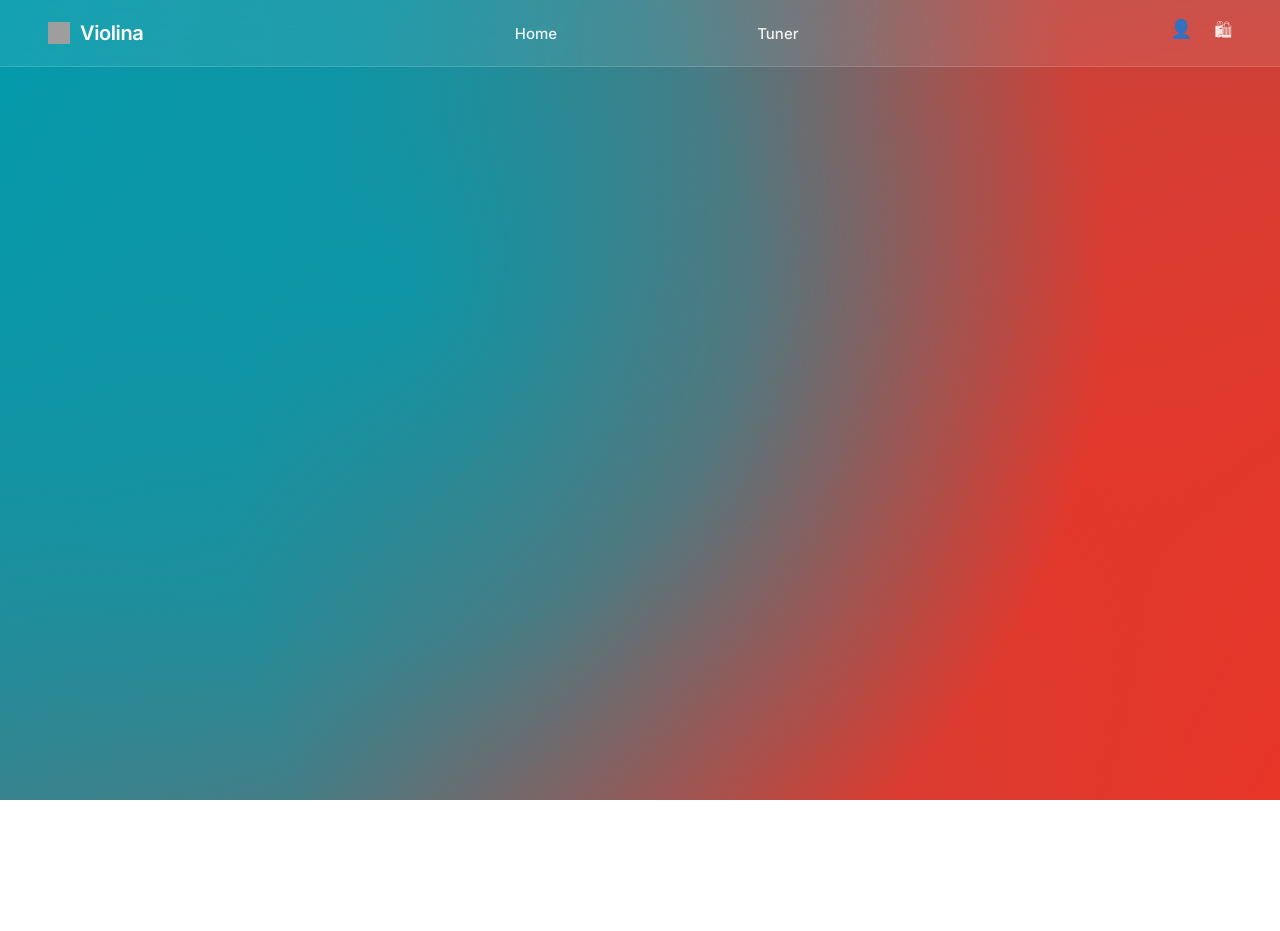
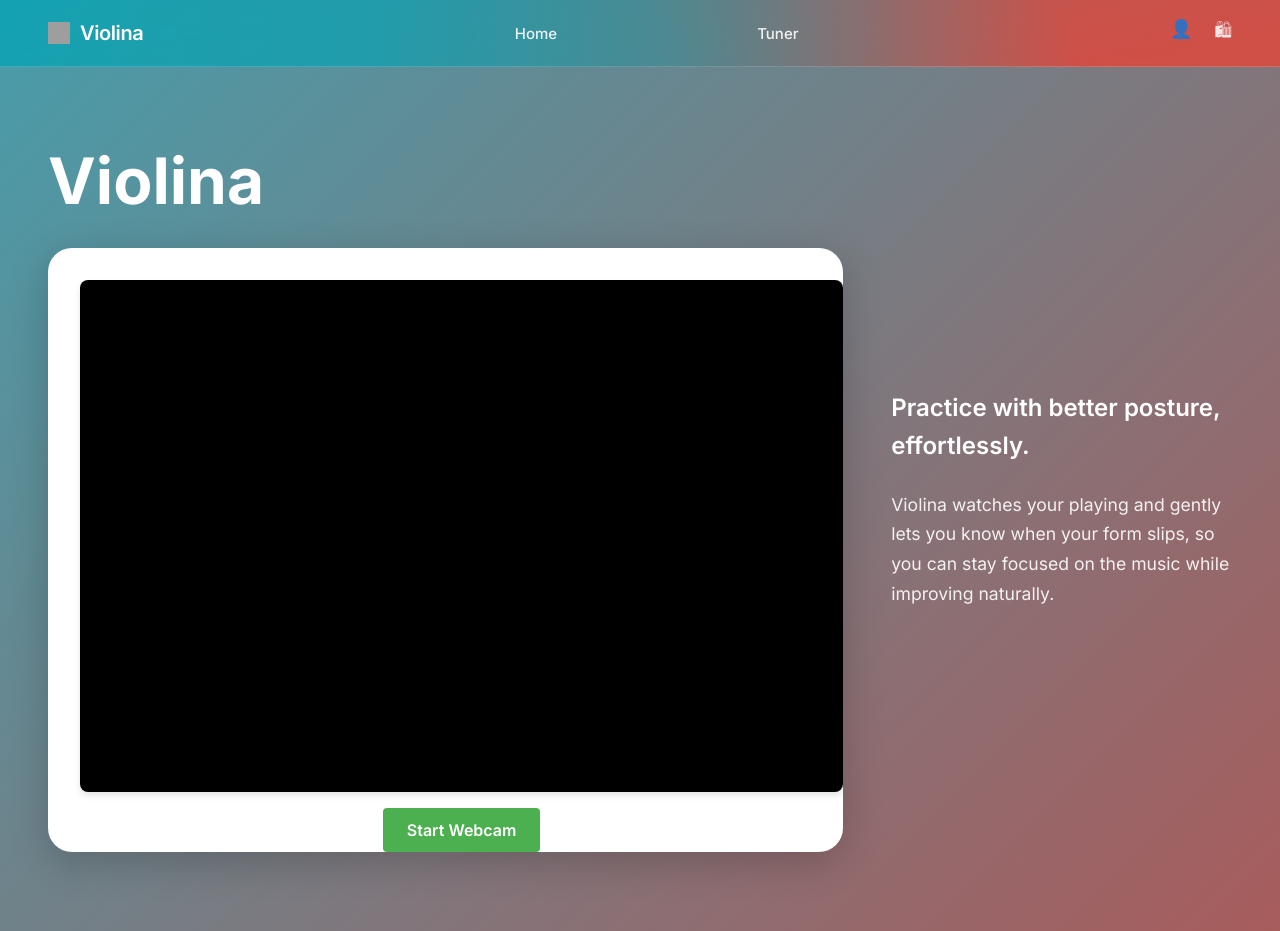
Before and after one commit to mekaeel-m/deltahacks2026, a React (Vite) app in the folder front-end/: page / in a window 1280 px wide. Before the commit the page ends 800 px from the top, so only its background shows below. Built offline with nearby package versions, Linux system fonts and the light colour scheme; grey boxes are pictures that could not be loaded.

Commit message:
added webcam, basic home page layout

```diff
--- /dev/null
+++ b/front-end/src/components/Webcam.jsx
@@ -0,0 +1,71 @@
+import { useEffect, useRef, useState } from 'react';
+import '../styles/Webcam.css';
+
+export default function Webcam() {
+  const videoRef = useRef(null);
+  const [isActive, setIsActive] = useState(false);
+  const streamRef = useRef(null);
+
+  const startWebcam = async () => {
+    try {
+      const stream = await navigator.mediaDevices.getUserMedia({
+        video: { width: { ideal: 1280 }, height: { ideal: 720 } },
+        audio: false,
+      });
+      streamRef.current = stream;
+      if (videoRef.current) {
+        videoRef.current.srcObject = stream;
+      }
+      setIsActive(true);
+    } catch (error) {
+      console.error('Error accessing webcam:', error);
+      alert('Unable to access webcam. Please check permissions.');
+    }
+  };
+
+  const stopWebcam = () => {
+    if (streamRef.current) {
+      streamRef.current.getTracks().forEach((track) => track.stop());
+      streamRef.current = null;
+    }
+    if (videoRef.current) {
+      videoRef.current.srcObject = null;
+    }
+    setIsActive(false);
+  };
+
+  useEffect(() => {
+    return () => {
+      stopWebcam();
+    };
+  }, []);
+
+  return (
+    <div className="webcam-container">
+      <div className="video-container">
+        <video
+          ref={videoRef}
+          autoPlay
+          playsInline
+        />
+      </div>
+      <div className="button-container">
+        {!isActive ? (
+          <button
+            onClick={startWebcam}
+            className="webcam-button start-button"
+          >
+            Start Webcam
+          </button>
+        ) : (
+          <button
+            onClick={stopWebcam}
+            className="webcam-button stop-button"
+          >
+            Stop Webcam
+          </button>
+        )}
+      </div>
+    </div>
+  );
+}
--- a/front-end/src/pages/Home.jsx
+++ b/front-end/src/pages/Home.jsx
@@ -1,10 +1,28 @@
 import Navbar from "../components/Navbar.jsx";
+import Webcam from "../components/Webcam.jsx";
+import "../styles/Home.css";
 
 
 export default function Home() {
     return (
         <>
             <Navbar/>
+            <div className="hero">
+                <div className="left-content">
+                    <h1 className="title">Violina</h1>
+                    <div className="webcam-box">
+                        <Webcam/>
+                    </div>
+                </div>
+                <div className="right-content">
+                    <p className="description">
+                        Practice with better posture, effortlessly.
+                    </p>
+                    <p className="subdescription">
+                        Violina watches your playing and gently lets you know when your form slips, so you can stay focused on the music while improving naturally.
+                    </p>
+                </div>
+            </div>
         </>
     )
 }
--- /dev/null
+++ b/front-end/src/styles/Home.css
@@ -0,0 +1,58 @@
+.hero {
+    min-height: calc(100vh - 64px);
+    background: linear-gradient(135deg, #4a9ba8 0%, #a85c5c 100%);
+    display: flex;
+    align-items: center;
+    justify-content: space-between;
+    padding: 4rem 3rem;
+    gap: 3rem;
+    font-family: -apple-system, BlinkMacSystemFont, "Segoe UI", sans-serif;
+}
+
+.left-content {
+    flex: 7;
+    display: flex;
+    flex-direction: column;
+    gap: 2rem;
+}
+
+.title {
+    font-size: 4rem;
+    font-weight: 700;
+    color: #ffffff;
+    margin: 0;
+    line-height: 1.1;
+}
+
+.webcam-box {
+    background-color: #ffffff;
+    border-radius: 24px;
+    padding: 1rem;
+    box-shadow: 0 10px 40px rgba(0, 0, 0, 0.2);
+    overflow: hidden;
+    aspect-ratio: 1 / 0.75;
+}
+
+.right-content {
+    flex: 3;
+    display: flex;
+    flex-direction: column;
+    justify-content: center;
+    gap: 1.5rem;
+}
+
+.description {
+    font-size: 1.5rem;
+    color: #ffffff;
+    line-height: 1.6;
+    margin: 0;
+    font-weight: 600;
+}
+
+.subdescription {
+    font-size: 1.1rem;
+    color: #ffffff;
+    line-height: 1.7;
+    margin: 0;
+    opacity: 0.9;
+}
--- /dev/null
+++ b/front-end/src/styles/Webcam.css
@@ -0,0 +1,58 @@
+.webcam-container {
+    display: flex;
+    flex-direction: column;
+    align-items: center;
+    gap: 1rem;
+    padding: 1rem;
+    width: 100%;
+    height: 100%;
+}
+
+.video-container {
+    width: 100%;
+    height: 100%;
+    border-radius: 8px;
+    overflow: hidden;
+    background-color: #000;
+    box-shadow: 0 4px 6px rgba(0, 0, 0, 0.1);
+}
+
+.video-container video {
+    width: 100%;
+    height: 100%;
+    display: block;
+    object-fit: cover;
+}
+
+.button-container {
+    display: flex;
+    gap: 0.5rem;
+}
+
+.webcam-button {
+    padding: 0.75rem 1.5rem;
+    font-size: 1rem;
+    border: none;
+    border-radius: 4px;
+    cursor: pointer;
+    font-weight: 600;
+    transition: background-color 0.2s;
+}
+
+.start-button {
+    background-color: #4CAF50;
+    color: white;
+}
+
+.start-button:hover {
+    background-color: #45a049;
+}
+
+.stop-button {
+    background-color: #f44336;
+    color: white;
+}
+
+.stop-button:hover {
+    background-color: #da190b;
+}
```
